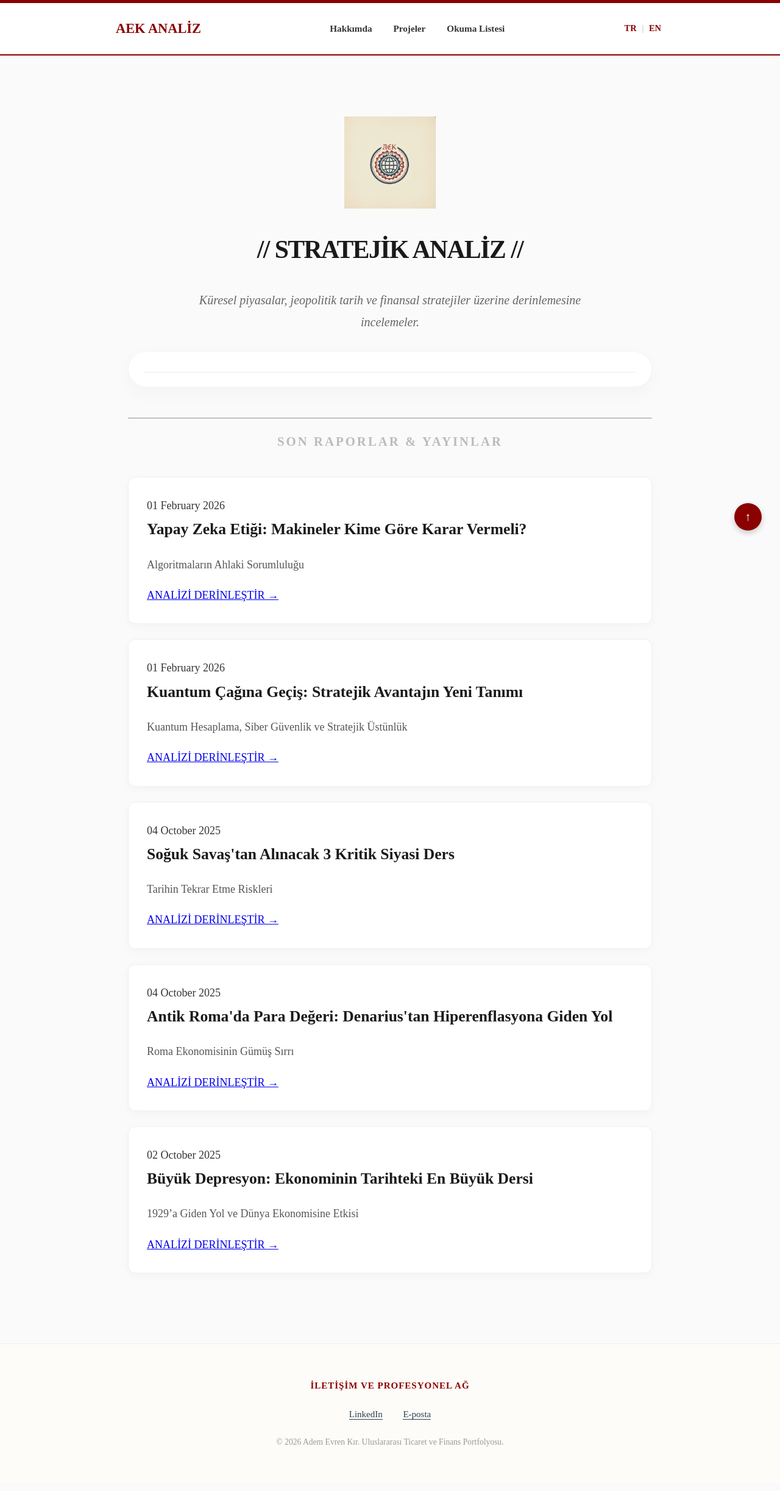
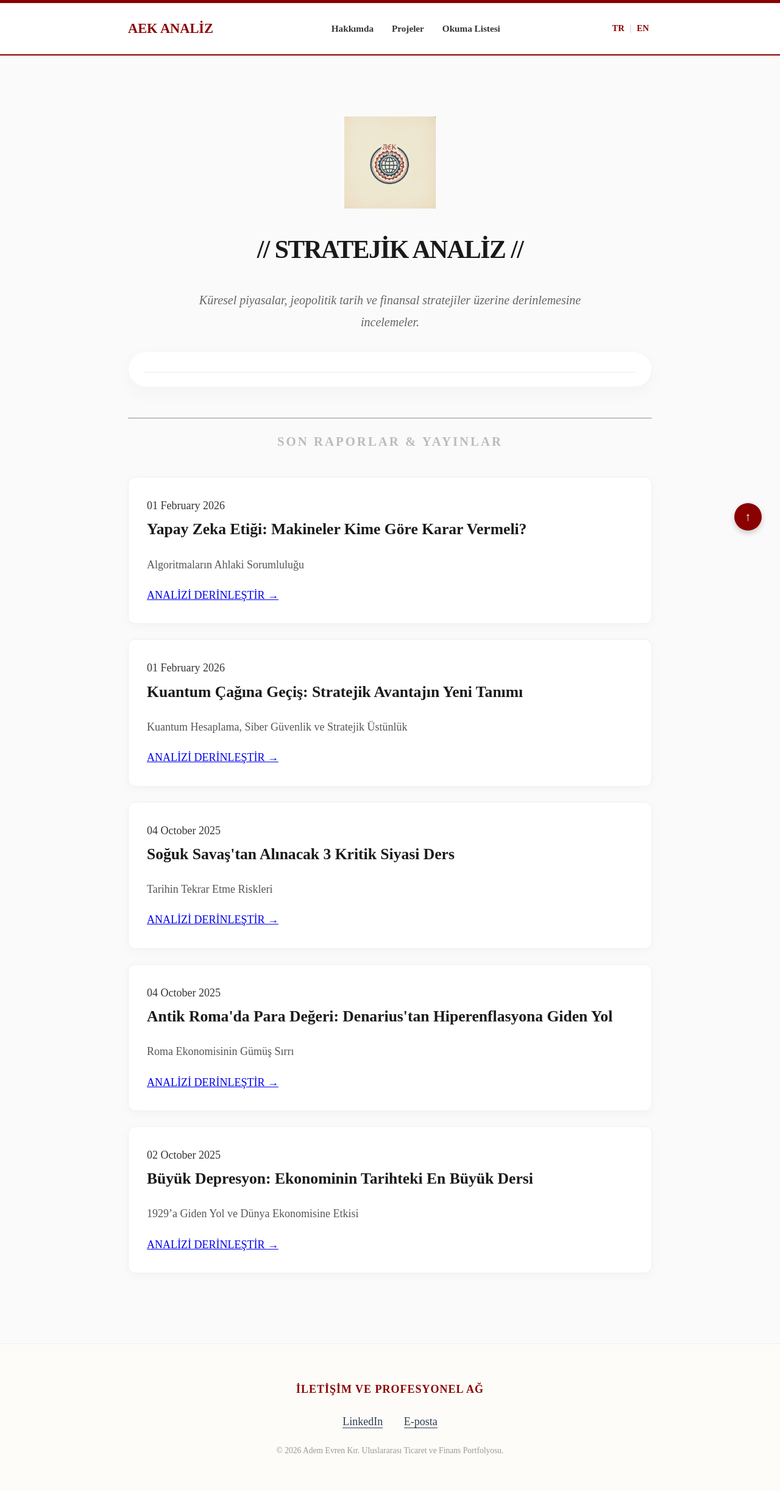
Before and after one commit to evrnkir/TarihBlogu, a Jekyll site: the page built from index.md, in a window 1280 px wide. Shown: the whole page at 61% size. Built offline with Jekyll 4.4.1, drawn with Linux system fonts in a browser that asks for light colours; a script that is not in the unit is left out.

Commit message:
Fixed wrapper overflow and improved list styling

```diff
--- a/assets/main.scss
+++ b/assets/main.scss
@@ -1,11 +1,11 @@
 ---
 ---
 
-/* Temel İskelet */
+/* 1. Genel Yapı ve Esneklik */
 body {
   font-family: 'Lora', 'Georgia', serif;
-  font-size: 18px;
-  line-height: 1.85;
+  font-size: 18px; /* Okunabilir boyut */
+  line-height: 1.8;
   background-color: #fdfdfd;
   color: #2c3e50;
   margin: 0;
@@ -14,25 +14,27 @@ body {
   flex-direction: column;
 }
 
-/* Sayfa Genişliği ve Hizalama */
+/* Sayfa İçeriğini Ortalar ve Taşmayı Engeller */
 .wrapper {
-  max-width: 850px; /* Okuma kolaylığı için ideal genişlik */
+  max-width: 850px;
   margin: 0 auto;
-  padding: 0 25px;
+  padding: 0 20px;
+  width: 100%;
+  box-sizing: border-box; /* Önemli: Padding'in kutuyu büyütmesini engeller */
 }
 
-/* Header & Navigasyon Düzeni */
+/* 2. Header & Navigasyon (Hizalama Tamiri) */
 .site-header {
   border-top: 5px solid #8b0000;
   border-bottom: 1px solid #f0f0f0;
   background: #ffffff;
-  padding: 20px 0;
+  padding: 15px 0;
 }
 
 .site-title {
   font-weight: 800;
   color: #8b0000 !important;
-  font-size: 26px;
+  font-size: 24px;
   text-decoration: none;
   float: left;
 }
@@ -44,13 +46,12 @@ body {
 
 .site-nav .page-link {
   color: #333;
-  margin-left: 20px;
+  margin-left: 15px;
   text-decoration: none;
   font-weight: 600;
-  font-size: 16px;
 }
 
-/* Alt Sayfalar İçin İçerik Düzeni (Hakkımda, Projeler vb.) */
+/* 3. Sayfa İçeriği ve Listeler (Hakkımda, Projeler vb.) */
 .page-content {
   padding: 40px 0;
   flex: 1;
@@ -58,25 +59,20 @@ body {
 
 .post-content h1, .post-content h2, .post-content h3 {
   color: #8b0000;
-  margin-top: 35px;
+  margin-top: 30px;
   margin-bottom: 15px;
-  font-family: 'Helvetica Neue', Arial, sans-serif;
-}
-
-.post-content p {
-  margin-bottom: 20px;
 }
 
 .post-content ul, .post-content ol {
-  margin-left: 30px;
-  margin-bottom: 25px;
+  padding-left: 20px;
+  margin-bottom: 20px;
 }
 
 .post-content li {
   margin-bottom: 10px;
 }
 
-/* Ana Sayfa Analiz Kartları (Eski hali korunuyor) */
+/* 4. Ana Sayfa Kart Tasarımı */
 .post-item {
   background: #ffffff;
   border: 1px solid #f0f0f0;
@@ -85,6 +81,7 @@ body {
   border-radius: 12px;
   box-shadow: 0 4px 15px rgba(0, 0, 0, 0.03);
   transition: all 0.3s ease;
+  overflow: hidden; /* Taşmayı engeller */
 }
 
 .post-item:hover {
@@ -97,15 +94,24 @@ body {
   font-size: 1.6rem;
   font-weight: 700;
   display: block;
-  margin-bottom: 10px;
   text-decoration: none;
 }
 
-/* Footer */
+/* 5. Footer Temizliği */
 .site-footer {
   border-top: 1px solid #f0f0f0;
-  padding: 40px 0;
-  font-size: 15px;
-  color: #828282;
+  padding: 30px 0;
   text-align: center;
+  clear: both;
 }
+
+/* Mobil Uyumluluk */
+@media screen and (max-width: 600px) {
+  .site-title, .site-nav {
+    float: none;
+    text-align: center;
+  }
+  .site-nav {
+    line-height: 40px;
+  }
+}
```
